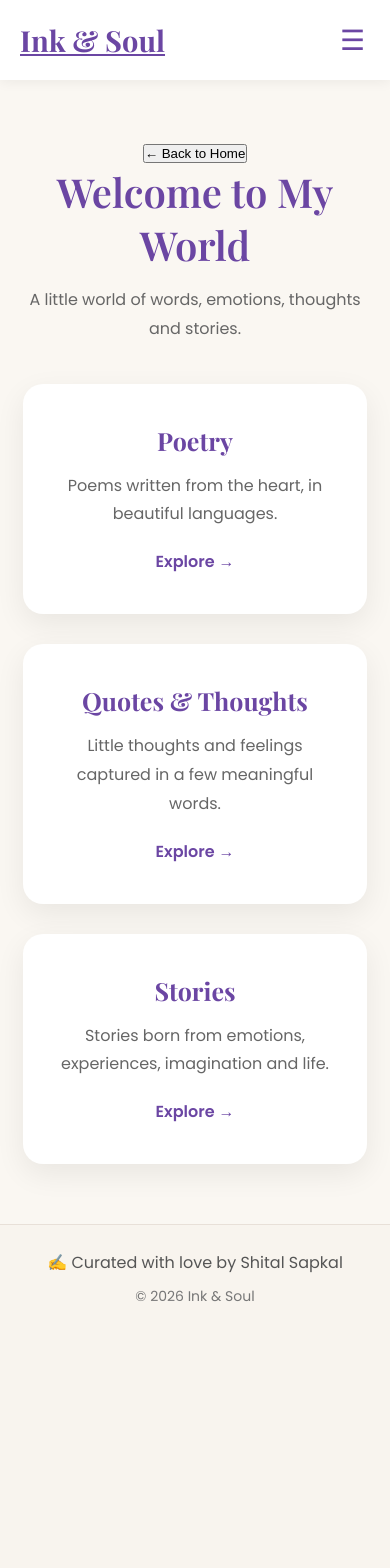
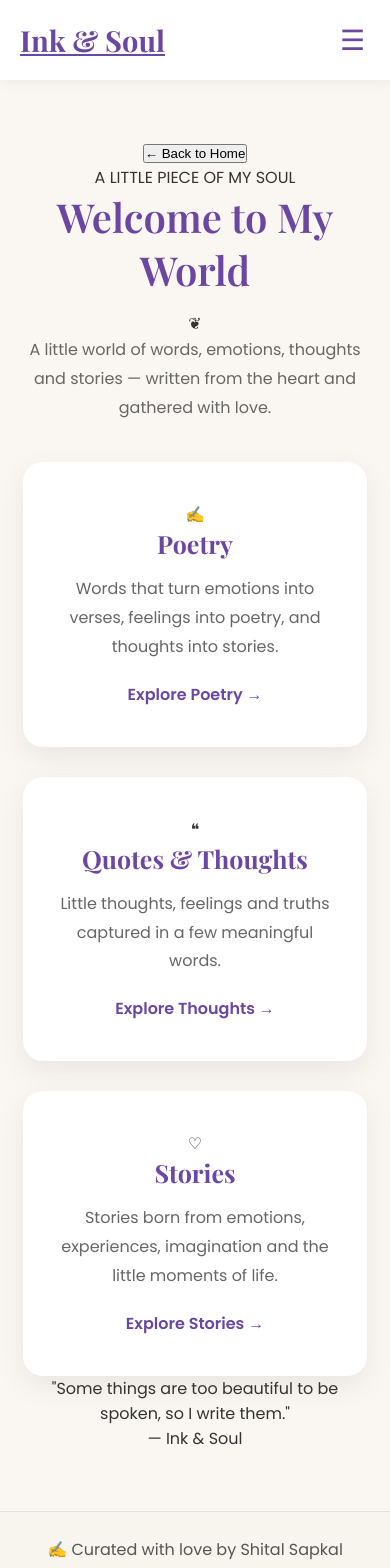
Before and after one commit to shitalsapkal09/ink-and-soul, a React (Vite) app: page /my-world in a window 390 px wide. Shown: the top 1568 px of the page. Before the commit the page ends 1328 px from the top, so only its background shows below. Built offline with nearby package versions, Linux system fonts and the light colour scheme.

Commit message:
Update My World page design

```diff
--- a/src/App.jsx
+++ b/src/App.jsx
@@ -1,7 +1,6 @@
 import "./App.css";
 
 import {
-  Navigate,
   Routes,
   Route,
 } from "react-router-dom";
@@ -32,7 +31,7 @@ function App() {
       <Routes>
 
         {/* =========================
-            HOME
+            MAIN HOME PAGE
         ========================= */}
 
         <Route
--- a/src/components/Navbar.jsx
+++ b/src/components/Navbar.jsx
@@ -13,7 +13,7 @@ function Navbar() {
 
       {/* LOGO */}
       <Link
-        to="/my-world"
+        to="/"
         className="logo"
         onClick={closeMenu}
       >
@@ -40,7 +40,7 @@ function Navbar() {
         {/* HOME */}
         <li>
           <Link
-            to="/my-world"
+            to="/"
             onClick={closeMenu}
           >
             Home
--- a/src/pages/MyWorld.jsx
+++ b/src/pages/MyWorld.jsx
@@ -5,8 +5,9 @@ function MyWorld() {
   const navigate = useNavigate();
 
   return (
-    <div className="my-world-page">
+    <section className="my-world-page">
 
+      {/* Back Button */}
       <button
         className="back-button"
         onClick={() => navigate("/")}
@@ -14,53 +15,117 @@ function MyWorld() {
         ← Back to Home
       </button>
 
-      <h1>Welcome to My World</h1>
+      {/* Heading */}
+      <div className="my-world-header">
 
-      <p className="my-world-subtitle">
-        A little world of words, emotions, thoughts and stories.
-      </p>
+        <p className="my-world-small-title">
+          A LITTLE PIECE OF MY SOUL
+        </p>
 
+        <h1>Welcome to My World</h1>
+
+        <div className="world-divider">
+          <span>❦</span>
+        </div>
+
+        <p className="my-world-subtitle">
+          A little world of words, emotions, thoughts and stories —
+          written from the heart and gathered with love.
+        </p>
+
+      </div>
+
+      {/* Cards */}
       <div className="world-grid">
 
-        <Link to="/poetry" className="world-card-link">
+        {/* Poetry */}
+        <Link
+          to="/poetry"
+          className="world-card-link"
+        >
           <div className="world-card">
+
+            <div className="world-card-icon">
+              ✍
+            </div>
+
             <h2>Poetry</h2>
 
             <p>
-              Poems written from the heart, in beautiful languages.
+              Words that turn emotions into verses,
+              feelings into poetry, and thoughts into stories.
             </p>
 
-            <span>Explore →</span>
+            <span>
+              Explore Poetry →
+            </span>
+
           </div>
         </Link>
 
-        <Link to="/quotes" className="world-card-link">
+        {/* Quotes */}
+        <Link
+          to="/quotes"
+          className="world-card-link"
+        >
           <div className="world-card">
+
+            <div className="world-card-icon">
+              ❝
+            </div>
+
             <h2>Quotes & Thoughts</h2>
 
             <p>
-              Little thoughts and feelings captured in a few meaningful words.
+              Little thoughts, feelings and truths
+              captured in a few meaningful words.
             </p>
 
-            <span>Explore →</span>
+            <span>
+              Explore Thoughts →
+            </span>
+
           </div>
         </Link>
 
-        <Link to="/stories" className="world-card-link">
+        {/* Stories */}
+        <Link
+          to="/stories"
+          className="world-card-link"
+        >
           <div className="world-card">
+
+            <div className="world-card-icon">
+              ♡
+            </div>
+
             <h2>Stories</h2>
 
             <p>
-              Stories born from emotions, experiences, imagination and life.
+              Stories born from emotions, experiences,
+              imagination and the little moments of life.
             </p>
 
-            <span>Explore →</span>
+            <span>
+              Explore Stories →
+            </span>
+
           </div>
         </Link>
 
       </div>
 
-    </div>
+      {/* Bottom Quote */}
+      <div className="world-bottom-quote">
+        <p>
+          "Some things are too beautiful to be spoken,
+          so I write them."
+        </p>
+
+        <span>— Ink & Soul</span>
+      </div>
+
+    </section>
   );
 }
 
--- a/src/pages/Poem.css
+++ b/src/pages/Poem.css
@@ -1,113 +1,367 @@
-/* =========================
-   POEM READING PAGE
-========================= */
+/* ================================
+   MY WORLD PAGE
+================================ */
 
-.poem-page {
-  max-width: 900px;
-  margin: 0 auto;
-  padding: 60px 20px 80px;
+.my-world-page {
+  min-height: 100vh;
+  background: #faf7f2;
+  padding: 50px 8% 80px;
   text-align: center;
-  background: #faf7f2;
-  min-height: 100vh;
-  box-sizing: border-box;
+  position: relative;
 }
 
-/* =========================
+
+/* ================================
    BACK BUTTON
-========================= */
+================================ */
 
-.back-btn {
-  display: inline-block;
-  margin-bottom: 30px;
-  text-decoration: none;
+.back-button {
+  position: absolute;
+  top: 30px;
+  left: 6%;
+
+  border: none;
+  background: transparent;
+
   color: #6b46a3;
-  font-weight: 600;
-  font-size: 18px;
+  font-size: 15px;
+  font-family: inherit;
+
+  cursor: pointer;
+
   transition: 0.3s ease;
 }
 
-.back-btn:hover {
-  color: #8b5cf6;
+.back-button:hover {
   transform: translateX(-5px);
 }
 
-/* =========================
-   POEM TITLE
-========================= */
 
-.poem-page h1 {
-  color: #6b46a3;
-  font-size: 48px;
-  margin: 0 0 10px;
-  font-family: "Playfair Display", serif;
-  line-height: 1.2;
+/* ================================
+   HEADER
+================================ */
+
+.my-world-header {
+  max-width: 800px;
+  margin: 40px auto 65px;
 }
 
-/* =========================
-   AUTHOR
-========================= */
 
-.poem-author {
-  color: #777;
-  margin-bottom: 40px;
-  font-size: 18px;
+/* Small Heading */
+
+.my-world-small-title {
+  color: #8b6bb1;
+  font-size: 13px;
+  letter-spacing: 3px;
+  font-weight: 600;
+  margin-bottom: 15px;
 }
 
-/* =========================
-   POEM IMAGE
-========================= */
 
-.poem-image {
-  display: block;
-  width: 100%;
-  max-width: 650px;
-  height: auto;
-  margin: 0 auto;
-  border-radius: 20px;
-  box-shadow: 0 15px 35px rgba(0, 0, 0, 0.15);
+/* Main Heading */
+
+.my-world-page h1 {
+  font-size: 58px;
+  color: #6b46a3;
+  margin: 0;
+
+  font-family: "Playfair Display", serif;
+  font-weight: 600;
 }
 
-/* =========================
-   POEM TEXT
-========================= */
 
-.poem-content {
-  max-width: 750px;
-  margin: 40px auto 0;
-  text-align: left;
-  color: #444;
-  font-size: 18px;
-  line-height: 1.9;
+/* Divider */
+
+.world-divider {
+  display: flex;
+  justify-content: center;
+  align-items: center;
+
+  margin: 18px auto;
+  color: #8b6bb1;
 }
 
-/* =========================
-   MOBILE
-========================= */
+.world-divider::before,
+.world-divider::after {
+  content: "";
+  width: 70px;
+  height: 1px;
+  background: #d8c9e7;
+}
 
-@media (max-width: 700px) {
-  .poem-page {
-    padding: 45px 18px 60px;
+.world-divider span {
+  margin: 0 15px;
+  font-size: 22px;
+}
+
+
+/* Subtitle */
+
+.my-world-subtitle {
+  color: #666;
+
+  font-size: 17px;
+  line-height: 1.9;
+
+  max-width: 650px;
+  margin: 0 auto;
+}
+
+
+/* ================================
+   CARDS
+================================ */
+
+.world-grid {
+  display: grid;
+
+  grid-template-columns: repeat(3, 1fr);
+
+  gap: 28px;
+
+  max-width: 1100px;
+
+  margin: 0 auto;
+}
+
+
+/* Link */
+
+.world-card-link {
+  text-decoration: none;
+  color: inherit;
+  display: block;
+}
+
+
+/* Card */
+
+.world-card {
+  background: rgba(255, 255, 255, 0.9);
+
+  border: 1px solid #eee6f4;
+
+  border-radius: 22px;
+
+  padding: 42px 30px;
+
+  min-height: 290px;
+
+  display: flex;
+  flex-direction: column;
+  align-items: center;
+  justify-content: center;
+
+  box-shadow:
+    0 12px 35px rgba(70, 45, 90, 0.07);
+
+  transition:
+    transform 0.35s ease,
+    box-shadow 0.35s ease,
+    border-color 0.35s ease;
+}
+
+
+/* Card Hover */
+
+.world-card-link:hover .world-card {
+  transform: translateY(-10px);
+
+  box-shadow:
+    0 20px 45px rgba(107, 70, 163, 0.16);
+
+  border-color: #d8c9e7;
+}
+
+
+/* ================================
+   CARD ICON
+================================ */
+
+.world-card-icon {
+  width: 58px;
+  height: 58px;
+
+  display: flex;
+  align-items: center;
+  justify-content: center;
+
+  border-radius: 50%;
+
+  background: #f1eaf8;
+
+  color: #6b46a3;
+
+  font-size: 27px;
+
+  margin-bottom: 22px;
+
+  transition: 0.35s ease;
+}
+
+
+.world-card-link:hover .world-card-icon {
+  transform: scale(1.08);
+  background: #6b46a3;
+  color: white;
+}
+
+
+/* ================================
+   CARD TITLE
+================================ */
+
+.world-card h2 {
+  color: #6b46a3;
+
+  font-family: "Playfair Display", serif;
+
+  font-size: 29px;
+
+  margin: 0 0 15px;
+}
+
+
+/* ================================
+   CARD DESCRIPTION
+================================ */
+
+.world-card p {
+  color: #666;
+
+  line-height: 1.8;
+
+  font-size: 15px;
+
+  max-width: 280px;
+
+  margin: 0 0 22px;
+}
+
+
+/* ================================
+   EXPLORE
+================================ */
+
+.world-card span {
+  color: #6b46a3;
+
+  font-size: 15px;
+
+  font-weight: 600;
+
+  transition: 0.3s ease;
+}
+
+
+.world-card-link:hover .world-card span {
+  letter-spacing: 0.8px;
+}
+
+
+/* ================================
+   BOTTOM QUOTE
+================================ */
+
+.world-bottom-quote {
+  max-width: 650px;
+
+  margin: 75px auto 0;
+
+  padding-top: 35px;
+
+  border-top: 1px solid #e5dce9;
+}
+
+
+.world-bottom-quote p {
+  font-family: "Playfair Display", serif;
+
+  color: #6b46a3;
+
+  font-size: 22px;
+
+  font-style: italic;
+
+  line-height: 1.7;
+
+  margin-bottom: 10px;
+}
+
+
+.world-bottom-quote span {
+  color: #777;
+
+  font-size: 14px;
+}
+
+
+/* ================================
+   TABLET
+================================ */
+
+@media (max-width: 900px) {
+
+  .world-grid {
+    grid-template-columns: 1fr;
+
+    max-width: 500px;
   }
 
-  .poem-page h1 {
-    font-size: 38px;
+}
+
+
+/* ================================
+   MOBILE
+================================ */
+
+@media (max-width: 600px) {
+
+  .my-world-page {
+    padding: 45px 6% 60px;
   }
 
-  .poem-author {
-    font-size: 16px;
-    margin-bottom: 30px;
+  .back-button {
+    position: static;
+
+    display: block;
+
+    margin-bottom: 35px;
   }
 
-  .poem-image {
-    border-radius: 15px;
+  .my-world-header {
+    margin-top: 10px;
+    margin-bottom: 45px;
   }
 
-  .poem-content {
-    font-size: 16px;
-    line-height: 1.8;
+  .my-world-page h1 {
+    font-size: 40px;
   }
 
-  .back-btn {
-    font-size: 16px;
+  .my-world-small-title {
+    font-size: 11px;
+    letter-spacing: 2px;
   }
+
+  .my-world-subtitle {
+    font-size: 15px;
+  }
+
+  .world-card {
+    padding: 38px 25px;
+    min-height: 270px;
+  }
+
+  .world-card h2 {
+    font-size: 26px;
+  }
+
+  .world-bottom-quote {
+    margin-top: 55px;
+  }
+
+  .world-bottom-quote p {
+    font-size: 19px;
+  }
+
 }
```
